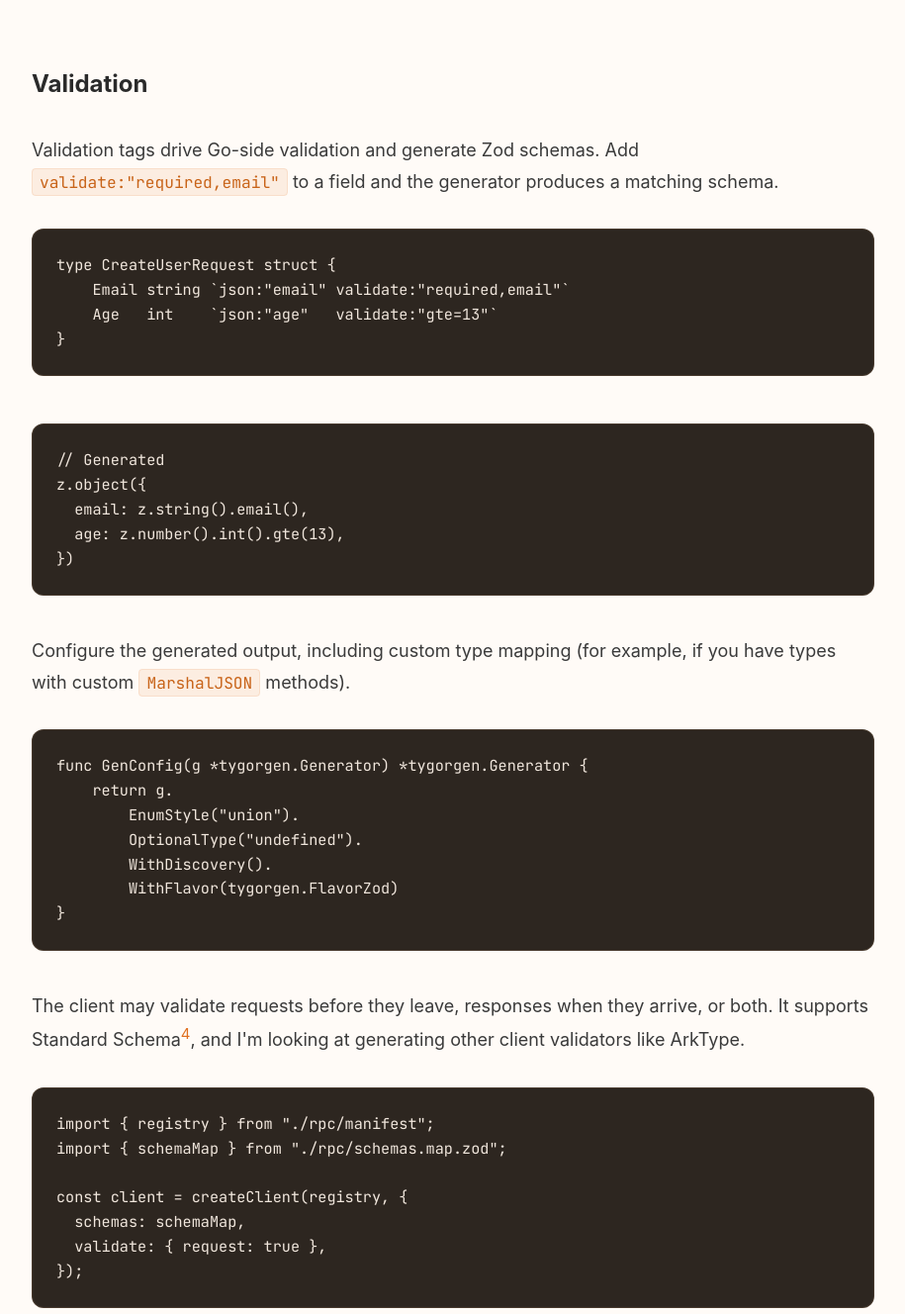
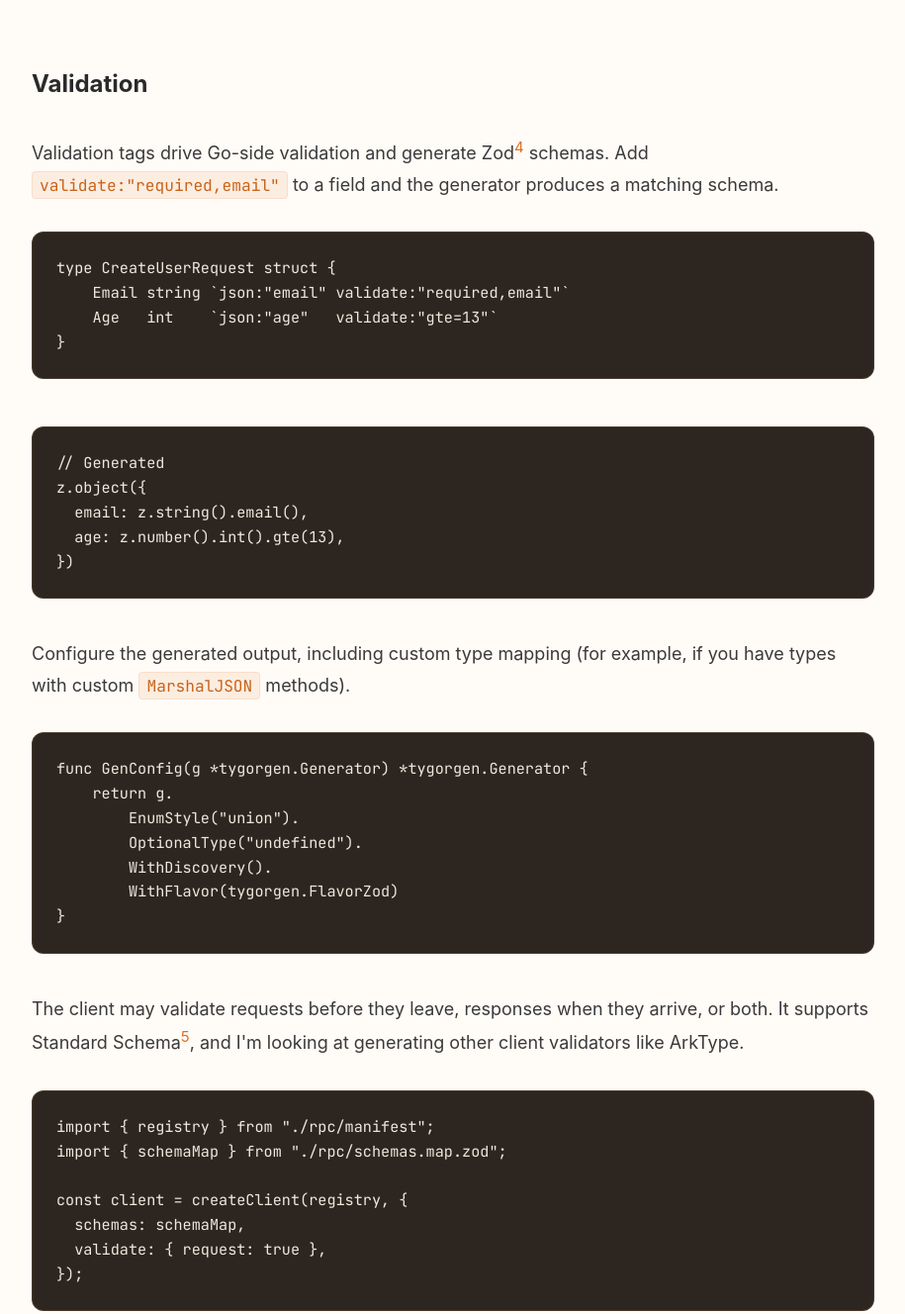
Before and after one commit to broady/tygorsite, a website: page blog/hello-tygor/index.html in a window 1280 px wide. Shown: the part 4302-5630 px from the top of the page at 99% size, without its empty margins (182-1097 px from the left). Drawn offline with Linux system fonts and the light colour scheme.

Commit message:
Add Zod footnote

```diff
--- a/blog/hello-tygor/index.html
+++ b/blog/hello-tygor/index.html
@@ -112,7 +112,7 @@ var messageAtom = tygor.NewAtom(&amp;MessageState{
 // Register with: svc.Register(&quot;State&quot;, messageAtom.Handler())
 </code></pre>
 <h2>Validation</h2>
-<p>Validation tags drive Go-side validation and generate Zod schemas. Add <code>validate:&quot;required,email&quot;</code> to a field and the generator produces a matching schema.</p>
+<p>Validation tags drive Go-side validation and generate Zod<sup><a id="footnote-ref-5" href="#footnote-5" data-footnote-ref aria-describedby="footnote-label">4</a></sup> schemas. Add <code>validate:&quot;required,email&quot;</code> to a field and the generator produces a matching schema.</p>
 <pre><code class="language-go">type CreateUserRequest struct {
     Email string `json:&quot;email&quot; validate:&quot;required,email&quot;`
     Age   int    `json:&quot;age&quot;   validate:&quot;gte=13&quot;`
@@ -133,7 +133,7 @@ z.object({
         WithFlavor(tygorgen.FlavorZod)
 }
 </code></pre>
-<p>The client may validate requests before they leave, responses when they arrive, or both. It supports Standard Schema<sup><a id="footnote-ref-4" href="#footnote-4" data-footnote-ref aria-describedby="footnote-label">4</a></sup>, and I&#39;m looking at generating other client validators like ArkType.</p>
+<p>The client may validate requests before they leave, responses when they arrive, or both. It supports Standard Schema<sup><a id="footnote-ref-4" href="#footnote-4" data-footnote-ref aria-describedby="footnote-label">5</a></sup>, and I&#39;m looking at generating other client validators like ArkType.</p>
 <pre><code class="language-typescript">import { registry } from &quot;./rpc/manifest&quot;;
 import { schemaMap } from &quot;./rpc/schemas.map.zod&quot;;
 
@@ -159,6 +159,9 @@ const client = createClient(registry, {
 <li id="footnote-3">
 <p><a href="https://github.com/coder/guts">guts</a> - Go to TypeScript generator from the Coder team <a href="#footnote-ref-3" data-footnote-backref aria-label="Back to reference 3">↩</a></p>
 </li>
+<li id="footnote-5">
+<p><a href="https://zod.dev">Zod</a> - TypeScript-first schema validation <a href="#footnote-ref-5" data-footnote-backref aria-label="Back to reference 5">↩</a></p>
+</li>
 <li id="footnote-4">
 <p><a href="https://standardschema.dev">Standard Schema</a> - A common interface for TypeScript validation libraries <a href="#footnote-ref-4" data-footnote-backref aria-label="Back to reference 4">↩</a></p>
 </li>
```
